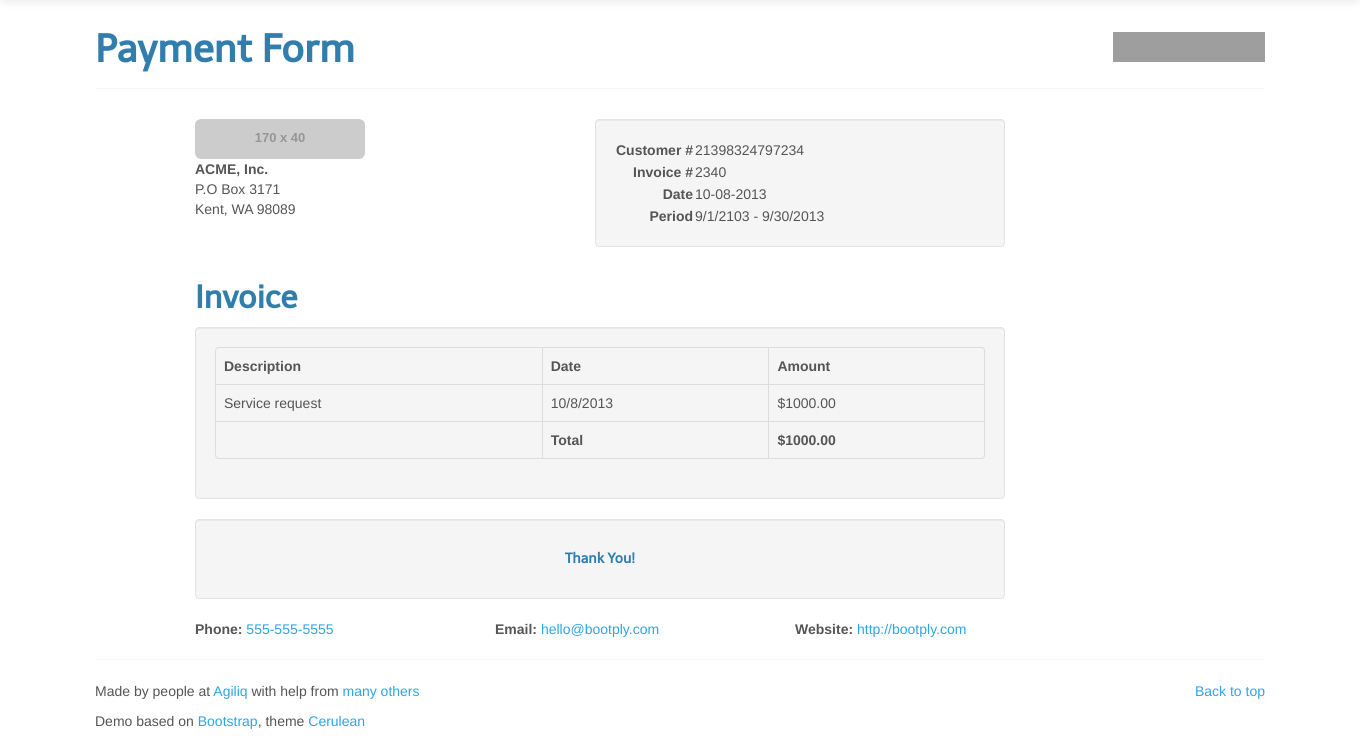
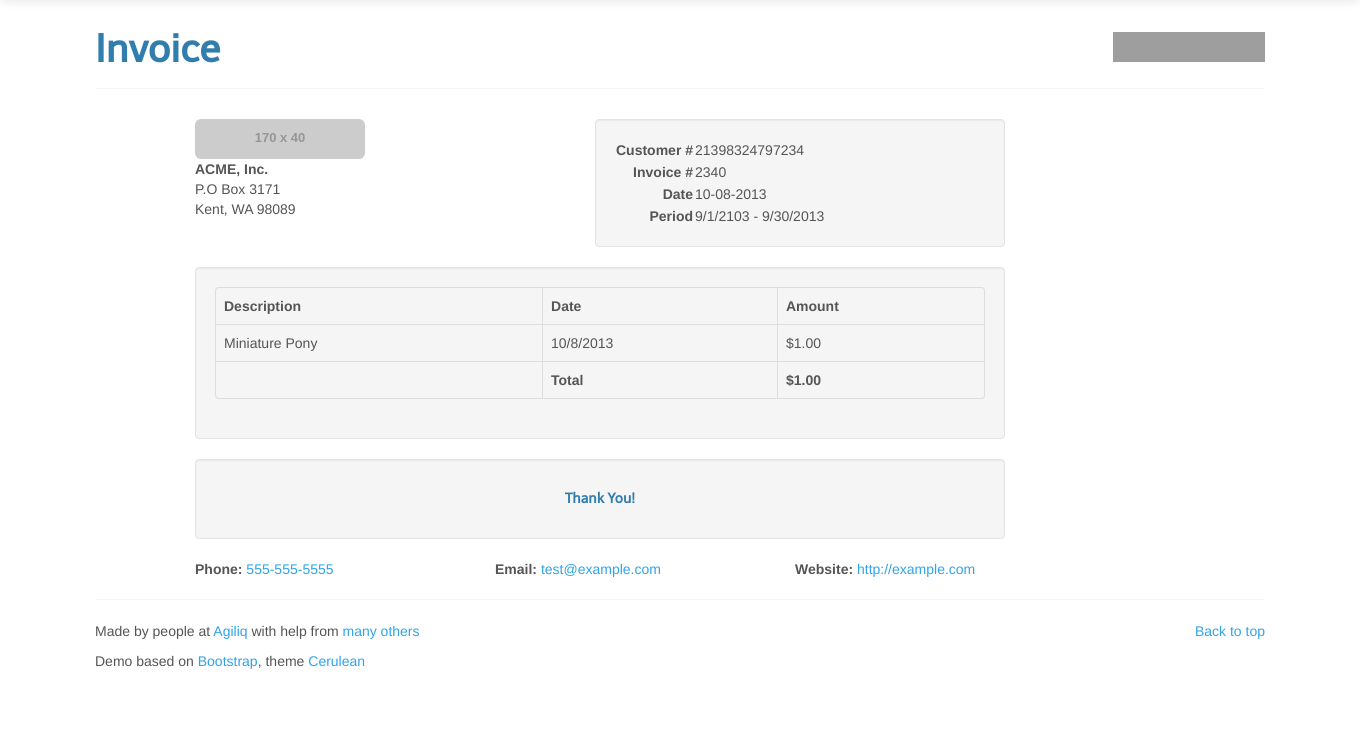
Before and after one commit to tuxcanfly/merchant-django-demo, a Django app: page /invoice in a window 1360 px wide. Shown: the part 51-800 px from the top of the page. Run offline with Django 3.2, Linux system fonts and the light colour scheme; grey boxes labelled with a size stand in for pictures from a placeholder-image service; parts of the project's set-up code (start-up, migrations or seed data) failed here and were passed over; some libraries are stand-ins or nearby versions; grey boxes are pictures that could not be loaded.

Commit message:
added initial data for authorize; cleanup invoice template

```diff
--- a/example/app/forms.py
+++ b/example/app/forms.py
@@ -30,9 +30,9 @@ class CreditCardForm(forms.Form):
     last_name = forms.CharField(required=False)
     month = forms.ChoiceField(choices=MONTH_CHOICES)
     year = forms.ChoiceField(choices=YEAR_CHOICES)
-    number = forms.CharField(required=False)
-    card_type = forms.ChoiceField(choices=CARD_TYPES, required=False)
-    verification_value = forms.CharField(label='CVV', required=False)
+    number = forms.CharField()
+    card_type = forms.ChoiceField(choices=CARD_TYPES)
+    verification_value = forms.CharField(label='CVV')
 
     def clean(self):
         data = self.cleaned_data
--- a/example/app/templates/app/base.html
+++ b/example/app/templates/app/base.html
@@ -57,7 +57,7 @@
             ================================================== -->
             <section id="forms">
                 <div class="page-header">
-                    <h1>Payment Form
+                    <h1>{% block heading %}Payment Form{% endblock %}
                         <div class="about-star pull-right">
                             <iframe src="http://ghbtns.com/github-btn.html?user=agiliq&amp;repo=merchant&amp;type=watch&amp;count=true&amp;size=large" allowtransparency="true" frameborder="0" height="30px" scrolling="0" width="152px"></iframe>
                         </div>
--- a/example/app/templates/app/invoice.html
+++ b/example/app/templates/app/invoice.html
@@ -1,4 +1,6 @@
 {% extends 'app/base.html' %}
+
+{% block heading %}Invoice{% endblock %}
 
 {% block content %}
 <div class="container">
@@ -35,11 +37,6 @@
         </div>
     </div>
     <div class="row">
-        <div class="span8">
-            <h2>Invoice</h2>
-        </div>
-    </div>
-    <div class="row">
         <div class="span8 well invoice-body">
             <table class="table table-bordered">
                 <thead>
@@ -51,13 +48,13 @@
                 </thead>
                 <tbody>
                     <tr>
-                        <td>Service request</td>
+                        <td>Miniature Pony</td>
                         <td>10/8/2013</td>
-                        <td>$1000.00</td>
+                        <td>$1.00</td>
                         </tr><tr>
                         <td>&nbsp;</td>
                         <td><strong>Total</strong></td>
-                        <td><strong>$1000.00</strong></td>
+                        <td><strong>$1.00</strong></td>
                     </tr>
                 </tbody>
             </table>
@@ -73,10 +70,10 @@
             <strong>Phone:</strong> <a href="tel:555-555-5555">555-555-5555</a>
         </div>
         <div class="span3">
-            <strong>Email:</strong> <a href="mailto:hello@5marks.co">hello@bootply.com</a>
+            <strong>Email:</strong> <a href="mailto:test@example.com">test@example.com</a>
         </div>
         <div class="span3">
-            <strong>Website:</strong> <a href="http://5marks.co">http://bootply.com</a>
+            <strong>Website:</strong> <a href="http://example.com">http://example.com</a>
         </div>
     </div>
 </div>
--- a/example/app/views.py
+++ b/example/app/views.py
@@ -26,7 +26,15 @@ def index(request, gateway=None):
 class MerchantFormView(FormView):
 
     form_class = CreditCardForm
-    initial = {'number': '4222222222222'}
+    initial = {
+        'first_name': 'John',
+        'last_name': 'Doe',
+        'month': '06',
+        'year': '2020',
+        'number': '4222222222222',
+        'card_type': 'visa',
+        'verification_value': '100'
+    }
     success_url = '/invoice'
     template_name = 'app/index.html'
     amount = 1
```
